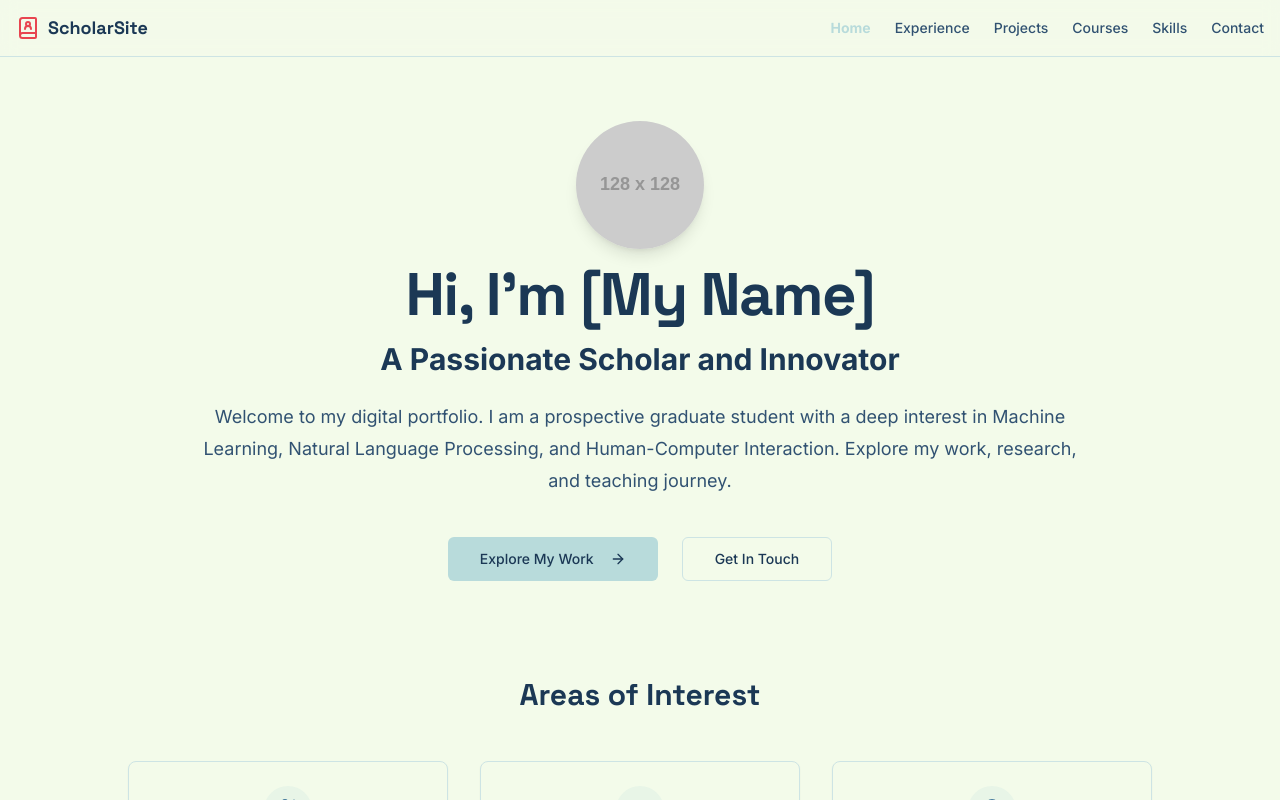
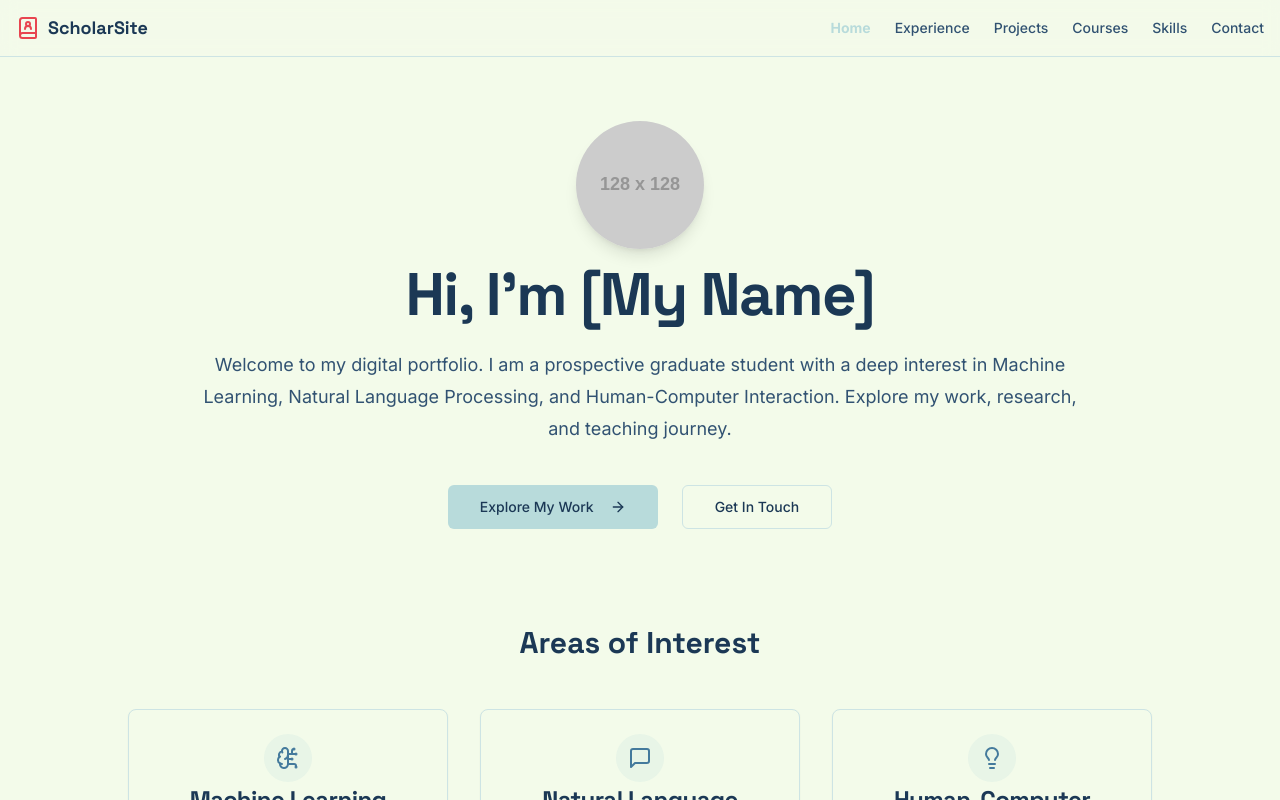
Before and after one commit to DearShervin/dearshervin.github.io, a Next.js app: page /studio/ in a window 1280 px wide. Shown: the top 800 px of the page. Built offline with nearby package versions, Linux system fonts and the light colour scheme.

Commit message:
initial commit

```diff
--- a/src/app/page.tsx
+++ b/src/app/page.tsx
@@ -23,7 +23,6 @@ export default function Home() {
           <h1 className="font-headline text-4xl font-bold tracking-tight text-foreground sm:text-5xl md:text-6xl">
             Hi, I'm [My Name]
           </h1>
-          <h2 className="mb-4 text-3xl font-semibold mt-4">A Passionate Scholar and Innovator</h2>
           <p className="mt-6 text-lg leading-8 text-muted-foreground">
             Welcome to my digital portfolio. I am a prospective graduate student with a deep interest in Machine Learning, Natural Language Processing, and Human-Computer Interaction. Explore my work, research, and teaching journey.
           </p>
```
